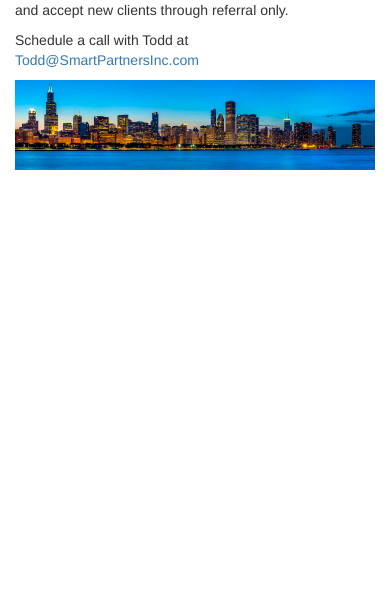
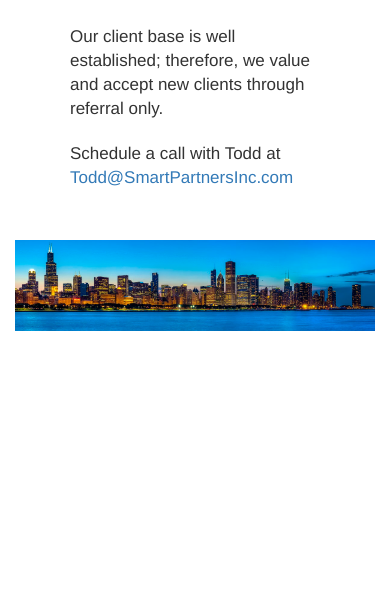
Before and after one commit to brbarnett/spi-public, a plain HTML site: page index.html in a window 390 px wide. Shown: the part 243-844 px from the top of the page. Drawn offline with nearby package versions, Linux system fonts and the light colour scheme.

Commit message:
Responsive styling

```diff
--- a/index.html
+++ b/index.html
@@ -23,8 +23,7 @@
                 </div>
                 <div class="col-xs-12 col-md-6 center-block">
                     <p>Successful EOS Implementation with Todd Smart</p>
-                    <p>Our client base is well established; therefore, we value</p>
-                    <p>and accept new clients through referral only.</p>
+                    <p>Our client base is well established; therefore, we value <br/> and accept new clients through referral only.</p>
                     <p>Schedule a call with Todd at <a href="mailto:Todd@SmartPartnersInc.com">Todd@SmartPartnersInc.com</a></p>
                 </div>
             </div>
--- a/styles/site.css
+++ b/styles/site.css
@@ -1,12 +1,40 @@
+head,
+body {
+    font-size: 16px;
+}
+
 .header {
     background-color: #005BD0;
     height: 40px;
 }
 
 .content {
-
+    padding-bottom: 40px;
+    padding-top: 40px;
 }
 
-.banner {
+.content .row > div {
+    padding-left: 70px;
+    padding-right: 70px;
+    font-size: 17px;
+}
 
+.content .row > div p {
+    margin-top: 20px;
 }
+
+@media (min-width: 992px) and (max-width: 1200px) {
+    .content .row > div {
+        font-size: 14px;
+    }
+
+    .content .row > div p {
+        margin-top: 0;
+    }
+}
+
+@media(min-width: 992px){
+    .content .row > div:first-of-type {
+        border-right: 1px solid lightgray;
+    }
+}
```
